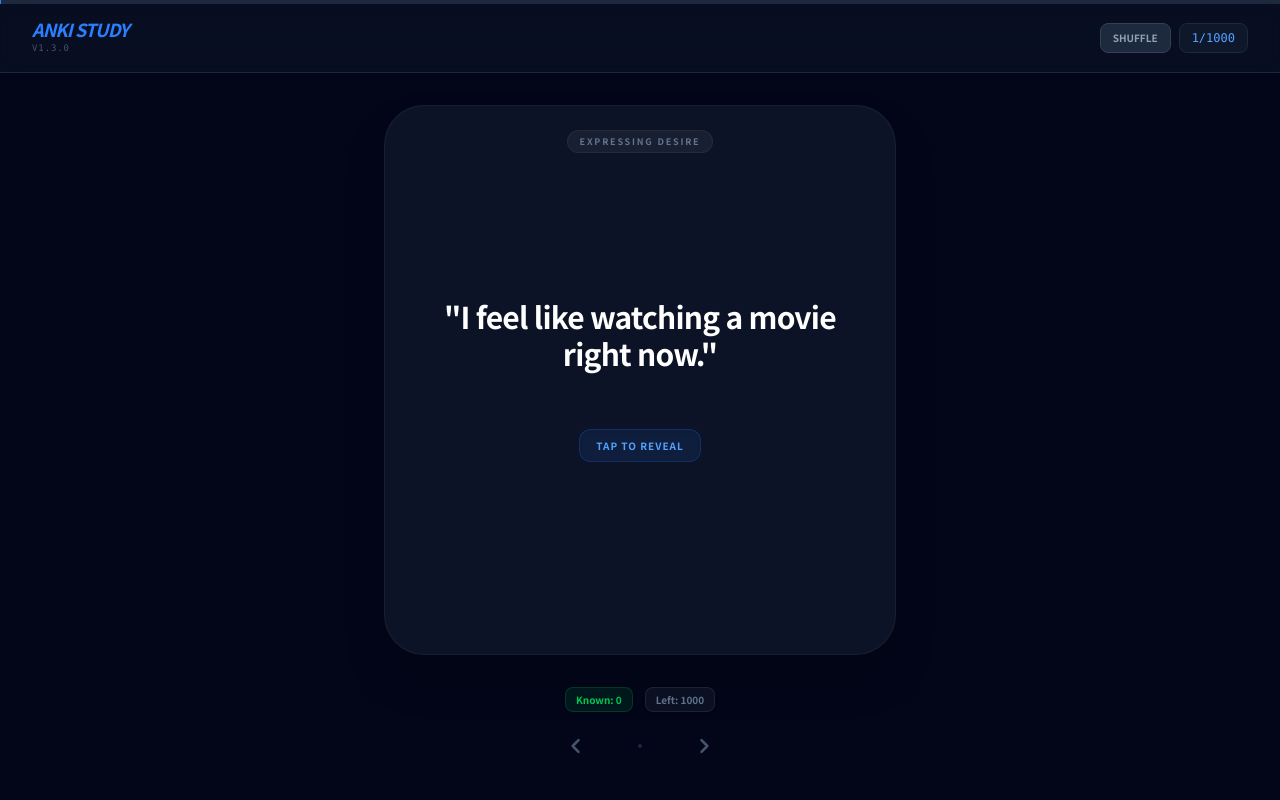
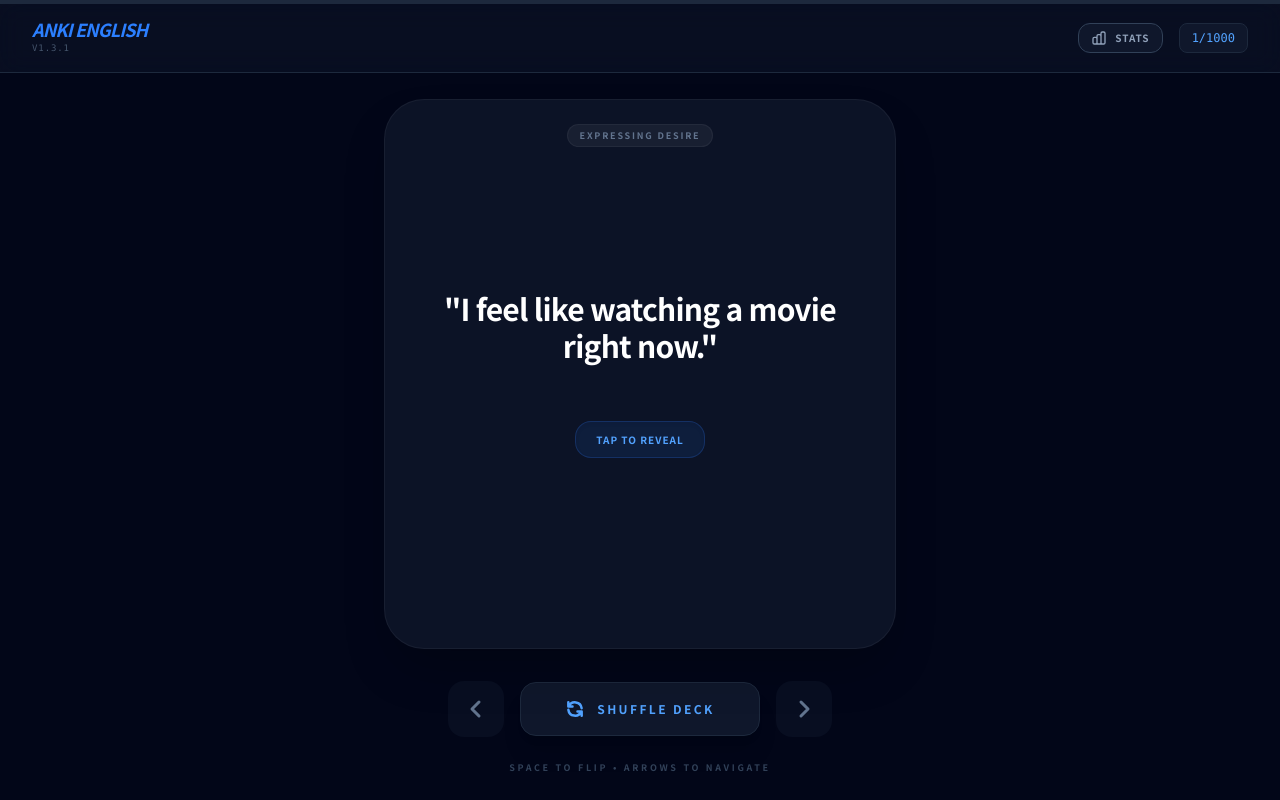
Before and after one commit to CoderCollie/EnglishStudy, a React (Vite) app in the folder study-app/: page / in a window 1280 px wide. Built offline with nearby package versions, Linux system fonts and the light colour scheme.

Commit message:
feat: Redesign UI with bottom Shuffle and top Stats dashboard (v1.3.1)

```diff
--- a/study-app/src/App.jsx
+++ b/study-app/src/App.jsx
@@ -1,25 +1,25 @@
-import React, { useState, useEffect, useRef, useMemo } from 'react';
+import React, { useState, useEffect, useRef } from 'react';
 import chapters from './chapter_data.json';
 
-// 모든 챕터의 variation을 1차원 배열로 평탄화
+// 데이터 평탄화 (1,000문장 덱 생성)
 const rawFlashcards = chapters.flatMap((ch) =>
   ch.variations.map((v, i) => ({
     ...v,
     chapterTitle: ch.title,
     coreMeaning: ch.coreMeaning,
-    uniqueId: `${ch.id}-${i}`, // 카드 고유 식별자
+    uniqueId: `${ch.id}-${i}`,
   }))
 );
 
 function App() {
-  // --- 버전 관리 (GEMINI.md 준수) ---
-  const appVersion = `v1.3.0`;
+  // --- 버전 관리 ---
+  const appVersion = `v1.3.1`;
 
   // --- 상태 관리 ---
-
   const [deck, setDeck] = useState(rawFlashcards);
   const [currentIdx, setCurrentIdx] = useState(0);
   const [isFlipped, setIsFlipped] = useState(false);
+  const [showStats, setShowStats] = useState(false); // 통계 대시보드 노출 여부
   const [knownCardIds, setKnownCardIds] = useState(() => {
     const saved = localStorage.getItem('known_cards');
     return saved ? JSON.parse(saved) : [];
@@ -27,6 +27,9 @@ function App() {
 
   const currentCard = deck[currentIdx];
   const totalCards = deck.length;
+  const knownCount = knownCardIds.length;
+  const remainingCount = totalCards - knownCount;
+  const progressPercent = Math.round((knownCount / totalCards) * 100);
 
   // --- 유틸리티: 셔플 ---
   const shuffleDeck = () => {
@@ -34,9 +37,10 @@ function App() {
     setDeck(shuffled);
     setCurrentIdx(0);
     setIsFlipped(false);
+    setShowStats(false);
   };
 
-  // --- 안키 스타일 로직: 상태 저장 ---
+  // --- 안키 스타일 로직 ---
   const markAsKnown = (id) => {
     const updated = [...new Set([...knownCardIds, id])];
     setKnownCardIds(updated);
@@ -79,51 +83,86 @@ function App() {
     if (!touchStartX.current || !touchStartY.current) return;
     const deltaX = touchStartX.current - e.changedTouches[0].clientX;
     const deltaY = touchStartY.current - e.changedTouches[0].clientY;
-
-    // 가로 이동이 세로 이동보다 클 때만 스와이프 인정
     if (Math.abs(deltaX) > Math.abs(deltaY) * 1.5 && Math.abs(deltaX) > 40) {
       if (deltaX > 0) nextCard();
       else prevCard();
     }
+    touchStartX.current = null; touchStartY.current = null;
   };
 
   return (
-    <div className="flex h-screen w-screen bg-slate-950 text-slate-100 overflow-hidden font-noto flex-col fixed inset-0 overscroll-none">
+    <div className="flex h-screen w-screen bg-slate-950 text-slate-100 overflow-hidden font-noto flex-col fixed inset-0 overscroll-none select-none">
 
       {/* Top Progress Bar */}
-      <div className="w-full h-1 bg-slate-800 flex-shrink-0">
+      <div className="w-full h-1 bg-slate-800 flex-shrink-0 relative z-50">
         <div
-          className="h-full bg-blue-500 transition-all duration-500"
-          style={{ width: `${((currentIdx + 1) / totalCards) * 100}%` }}
+          className="h-full bg-blue-500 transition-all duration-500 shadow-[0_0_8px_rgba(59,130,246,0.5)]"
+          style={{ width: `${progressPercent}%` }}
         />
       </div>
 
       {/* Header */}
-      <div className="flex items-center justify-between p-4 md:px-8 border-b border-slate-800 bg-slate-900/50 backdrop-blur-md flex-shrink-0">
+      <div className="flex items-center justify-between p-4 md:px-8 border-b border-slate-800 bg-slate-900/50 backdrop-blur-md flex-shrink-0 relative z-50">
         <div className="flex flex-col">
-          <h1 className="text-lg font-black text-blue-500 tracking-tighter italic leading-none">ANKI STUDY</h1>
+          <h1 className="text-lg font-black text-blue-500 tracking-tighter italic leading-none uppercase">Anki English</h1>
           <span className="text-[9px] font-mono text-slate-600 mt-1 uppercase tracking-widest">{appVersion}</span>
         </div>
 
-        <div className="flex gap-2">
+        <div className="flex items-center gap-4">
+          {/* Dashboard Button */}
           <button
-            onClick={shuffleDeck}
-            className="px-3 py-1.5 rounded-lg bg-slate-800 text-[10px] font-bold text-slate-400 border border-slate-700 active:scale-95 transition-all"
+            onClick={() => setShowStats(!showStats)}
+            className={`flex items-center gap-2 px-3 py-1.5 rounded-xl border transition-all ${
+              showStats ? 'bg-blue-600 border-blue-400 text-white' : 'bg-slate-900 border-slate-700 text-slate-400'
+            }`}
           >
-            SHUFFLE
+            <svg className="w-4 h-4" fill="none" stroke="currentColor" viewBox="0 0 24 24"><path d="M9 19v-6a2 2 0 00-2-2H5a2 2 0 00-2 2v6a2 2 0 002 2h2a2 2 0 002-2zm0 0V9a2 2 0 012-2h2a2 2 0 012 2v10m-6 0a2 2 0 002 2h2a2 2 0 002-2m0 0V5a2 2 0 012-2h2a2 2 0 012 2v14a2 2 0 01-2 2h-2a2 2 0 01-2-2z" strokeWidth="2" strokeLinecap="round" strokeLinejoin="round"/></svg>
+            <span className="text-[10px] font-black uppercase tracking-widest">Stats</span>
           </button>
+
           <div className="px-3 py-1.5 rounded-lg bg-slate-900 border border-slate-800 text-xs font-mono text-blue-400">
             {currentIdx + 1}/{totalCards}
           </div>
         </div>
       </div>
 
-      {/* Card Deck Area (고정된 영역) */}
+      {/* Stats Dashboard Overlay */}
+      {showStats && (
+        <div className="absolute top-20 right-4 md:right-8 z-[100] w-64 bg-slate-900 border border-slate-700 rounded-3xl shadow-2xl p-6 backdrop-blur-xl animate-in fade-in zoom-in duration-200">
+          <h4 className="text-[10px] font-black text-slate-500 uppercase tracking-widest mb-4 border-b border-slate-800 pb-2">Learning Progress</h4>
+          <div className="space-y-4">
+            <div className="flex justify-between items-end">
+              <span className="text-xs text-slate-400">Memorized</span>
+              <span className="text-xl font-black text-green-500 font-mono">{knownCount}</span>
+            </div>
+            <div className="flex justify-between items-end">
+              <span className="text-xs text-slate-400">Left to go</span>
+              <span className="text-xl font-black text-slate-300 font-mono">{remainingCount}</span>
+            </div>
+            <div className="pt-2">
+              <div className="flex justify-between text-[10px] font-bold mb-1">
+                <span className="text-blue-400">COMPLETION</span>
+                <span className="text-blue-400">{progressPercent}%</span>
+              </div>
+              <div className="w-full h-1.5 bg-slate-800 rounded-full overflow-hidden">
+                <div className="h-full bg-blue-500" style={{ width: `${progressPercent}%` }} />
+              </div>
+            </div>
+          </div>
+          <button
+            onClick={() => setShowStats(false)}
+            className="w-full mt-6 py-2 rounded-xl bg-slate-800 text-[10px] font-bold text-slate-400 uppercase tracking-widest hover:bg-slate-700 transition-colors"
+          >
+            Close
+          </button>
+        </div>
+      )}
+
+      {/* Main Area */}
       <div className="flex-1 flex flex-col relative overflow-hidden bg-[radial-gradient(circle_at_50%_0%,_var(--tw-gradient-stops))] from-slate-900 via-slate-950 to-black p-4">
-
         <div className="flex-1 flex flex-col items-center justify-center">
 
-          {/* Main Flashcard */}
+          {/* Flashcard */}
           <div
             className="w-full max-w-lg aspect-[4/5] perspective-1000 cursor-pointer max-h-[550px]"
             onTouchStart={handleTouchStart}
@@ -132,7 +171,7 @@ function App() {
           >
             <div className={`w-full h-full duration-700 preserve-3d transition-transform ${isFlipped ? 'rotate-y-180' : ''}`}>
 
-              {/* FRONT: English */}
+              {/* FRONT */}
               <div className="absolute w-full h-full backface-hidden bg-slate-900/80 rounded-[2.5rem] shadow-2xl p-8 flex flex-col items-center justify-center text-center border border-white/5">
                 <div className="absolute top-6 px-3 py-1 rounded-full bg-white/5 text-[9px] font-bold text-slate-500 uppercase tracking-[0.2em] border border-white/5 max-w-[80%] truncate">
                   {currentCard.chapterTitle.split(': ')[1] || currentCard.chapterTitle}
@@ -140,75 +179,68 @@ function App() {
                 <h3 className="text-2xl md:text-3xl font-black leading-tight tracking-tight text-white mb-6 px-4">
                   "{currentCard.sentence}"
                 </h3>
-                <div className="mt-8 px-4 py-2 rounded-xl bg-blue-500/10 border border-blue-500/20 text-blue-400 text-[10px] font-black uppercase tracking-widest shadow-inner">
+                <div className="mt-8 px-5 py-2.5 rounded-2xl bg-blue-500/10 border border-blue-500/20 text-blue-400 text-[10px] font-black uppercase tracking-widest shadow-inner">
                   Tap to Reveal
                 </div>
               </div>
 
-              {/* BACK: Analysis (Scrollable within the card) */}
+              {/* BACK */}
               <div className="absolute w-full h-full backface-hidden rotate-y-180 bg-white text-slate-900 rounded-[2.5rem] shadow-2xl flex flex-col overflow-hidden">
                 <div className="flex-1 overflow-y-auto custom-scrollbar p-6 md:p-10 text-left">
                   <div className="flex justify-between items-center mb-6 border-b border-slate-100 pb-2">
-                    <span className="text-[10px] font-black text-blue-500 uppercase tracking-widest leading-none">Nuance Analysis</span>
-                    <span className={`text-[9px] font-bold px-2 py-0.5 rounded leading-none ${knownCardIds.includes(currentCard.uniqueId) ? 'bg-green-100 text-green-700' : 'bg-slate-100 text-slate-400'}`}>
+                    <span className="text-[10px] font-black text-blue-500 uppercase tracking-widest">Nuance Analysis</span>
+                    <span className={`text-[9px] font-bold px-2 py-0.5 rounded ${knownCardIds.includes(currentCard.uniqueId) ? 'bg-green-100 text-green-700' : 'bg-slate-100 text-slate-400'}`}>
                       {knownCardIds.includes(currentCard.uniqueId) ? 'MEMORIZED' : 'LEARNING'}
                     </span>
                   </div>
-
-                  <p className="text-xl md:text-2xl font-black text-slate-800 mb-6 leading-tight">
-                    "{currentCard.meaning}"
-                  </p>
-
+                  <p className="text-xl md:text-2xl font-black text-slate-800 mb-6 leading-tight italic">"{currentCard.meaning}"</p>
                   <div className="space-y-5">
-                    <div className="bg-slate-50 rounded-2xl p-4 border border-slate-100">
-                      <p className="text-blue-600 text-[9px] font-black uppercase mb-1 tracking-widest italic leading-none">Literal</p>
-                      <p className="text-sm md:text-base text-slate-600 font-medium leading-relaxed">{currentCard.literalTranslation}</p>
+                    <div className="bg-blue-50 rounded-2xl p-4 border border-blue-100">
+                      <p className="text-blue-600 text-[9px] font-black uppercase mb-1 tracking-widest italic">Literal</p>
+                      <p className="text-sm md:text-base text-slate-700 font-medium leading-relaxed">{currentCard.literalTranslation}</p>
                     </div>
-                    <div className="px-1">
-                      <p className="text-orange-500 text-[9px] font-black uppercase mb-2 tracking-widest italic leading-none">Vocabulary & Nuance</p>
-                      <p className="text-xs md:text-sm leading-relaxed text-slate-700 whitespace-pre-line font-medium">
-                        {currentCard.nuance}
-                      </p>
+                    <div>
+                      <p className="text-orange-500 text-[9px] font-black uppercase mb-1 tracking-widest italic">Vocabulary & Nuance</p>
+                      <p className="text-xs md:text-sm leading-relaxed text-slate-700 whitespace-pre-line font-medium">{currentCard.nuance}</p>
                     </div>
                   </div>
                 </div>
-
-                {/* ANKI ACTION BUTTONS */}
+                {/* ANKI ACTIONS */}
                 <div className="p-4 bg-slate-50 border-t border-slate-100 flex gap-2 flex-shrink-0">
-                  <button
-                    onClick={(e) => { e.stopPropagation(); nextCard(); }}
-                    className="flex-1 py-3.5 rounded-2xl bg-slate-200 text-slate-600 text-xs font-black uppercase tracking-widest active:scale-95 transition-all shadow-sm"
-                  >
-                    Again
-                  </button>
-                  <button
-                    onClick={(e) => { e.stopPropagation(); markAsKnown(currentCard.uniqueId); }}
-                    className="flex-1 py-3.5 rounded-2xl bg-blue-600 text-white text-xs font-black uppercase tracking-widest shadow-lg shadow-blue-200 active:scale-95 transition-all"
-                  >
-                    Easy
-                  </button>
+                  <button onClick={(e) => { e.stopPropagation(); nextCard(); }} className="flex-1 py-4 rounded-2xl bg-slate-200 text-slate-600 text-xs font-black uppercase tracking-widest active:scale-95 transition-all shadow-sm">Again</button>
+                  <button onClick={(e) => { e.stopPropagation(); markAsKnown(currentCard.uniqueId); }} className="flex-1 py-4 rounded-2xl bg-blue-600 text-white text-xs font-black uppercase tracking-widest shadow-lg shadow-blue-200 active:scale-95 transition-all">Easy</button>
                 </div>
               </div>
-
             </div>
           </div>
 
-          {/* Controls Overlay (Bottom) */}
-          <div className="mt-8 flex flex-col items-center flex-shrink-0">
-            <div className="flex gap-3 mb-3">
-              <span className="text-[10px] font-bold text-green-500 bg-green-500/10 px-2.5 py-1 rounded-lg border border-green-500/20 shadow-sm">
-                Known: {knownCardIds.length}
-              </span>
-              <span className="text-[10px] font-bold text-slate-500 bg-slate-500/10 px-2.5 py-1 rounded-lg border border-slate-500/20 shadow-sm">
-                Left: {totalCards - knownCardIds.length}
-              </span>
-            </div>
-            <div className="flex items-center gap-10">
-               <button onClick={prevCard} className="p-3 text-slate-600 hover:text-white transition-colors"><svg className="w-5 h-5" fill="none" stroke="currentColor" viewBox="0 0 24 24"><path d="M15 19l-7-7 7-7" strokeWidth="3" strokeLinecap="round" strokeLinejoin="round"/></svg></button>
-               <div className="h-1 w-1 rounded-full bg-slate-800" />
-               <button onClick={nextCard} className="p-3 text-slate-600 hover:text-white transition-colors"><svg className="w-5 h-5" fill="none" stroke="currentColor" viewBox="0 0 24 24"><path d="M9 5l7 7-7 7" strokeWidth="3" strokeLinecap="round" strokeLinejoin="round"/></svg></button>
-            </div>
+          {/* Bottom Navigation Area (Prime UX Space) */}
+          <div className="mt-8 w-full max-w-sm flex items-center justify-between gap-4 flex-shrink-0">
+            <button
+              onClick={prevCard}
+              className="p-4 rounded-2xl bg-slate-900/50 text-slate-500 hover:text-white transition-colors active:scale-90"
+            >
+              <svg className="w-6 h-6" fill="none" stroke="currentColor" viewBox="0 0 24 24"><path d="M15 19l-7-7 7-7" strokeWidth="3" strokeLinecap="round" strokeLinejoin="round"/></svg>
+            </button>
+
+            {/* CENTRAL SHUFFLE BUTTON */}
+            <button
+              onClick={shuffleDeck}
+              className="flex-1 flex items-center justify-center gap-3 py-4 rounded-2xl bg-slate-900 border border-slate-800 text-blue-400 hover:bg-blue-600 hover:text-white hover:border-blue-400 transition-all active:scale-95 shadow-xl group"
+            >
+              <svg className="w-5 h-5 group-hover:rotate-180 transition-transform duration-500" fill="none" stroke="currentColor" viewBox="0 0 24 24"><path d="M4 4v5h.582m15.356 2A8.001 8.001 0 004.582 9m0 0H9m11 11v-5h-.581m0 0a8.003 8.001 0 01-15.357-2m15.357 2H15" strokeWidth="3" strokeLinecap="round" strokeLinejoin="round"/></svg>
+              <span className="text-xs font-black uppercase tracking-[0.2em]">Shuffle Deck</span>
+            </button>
+
+            <button
+              onClick={nextCard}
+              className="p-4 rounded-2xl bg-slate-900/50 text-slate-500 hover:text-white transition-colors active:scale-90"
+            >
+              <svg className="w-6 h-6" fill="none" stroke="currentColor" viewBox="0 0 24 24"><path d="M9 5l7 7-7 7" strokeWidth="3" strokeLinecap="round" strokeLinejoin="round"/></svg>
+            </button>
           </div>
+
+          <p className="hidden md:block mt-6 text-slate-700 text-[9px] font-black uppercase tracking-[0.3em]">Space to flip • Arrows to navigate</p>
         </div>
       </div>
     </div>
```
